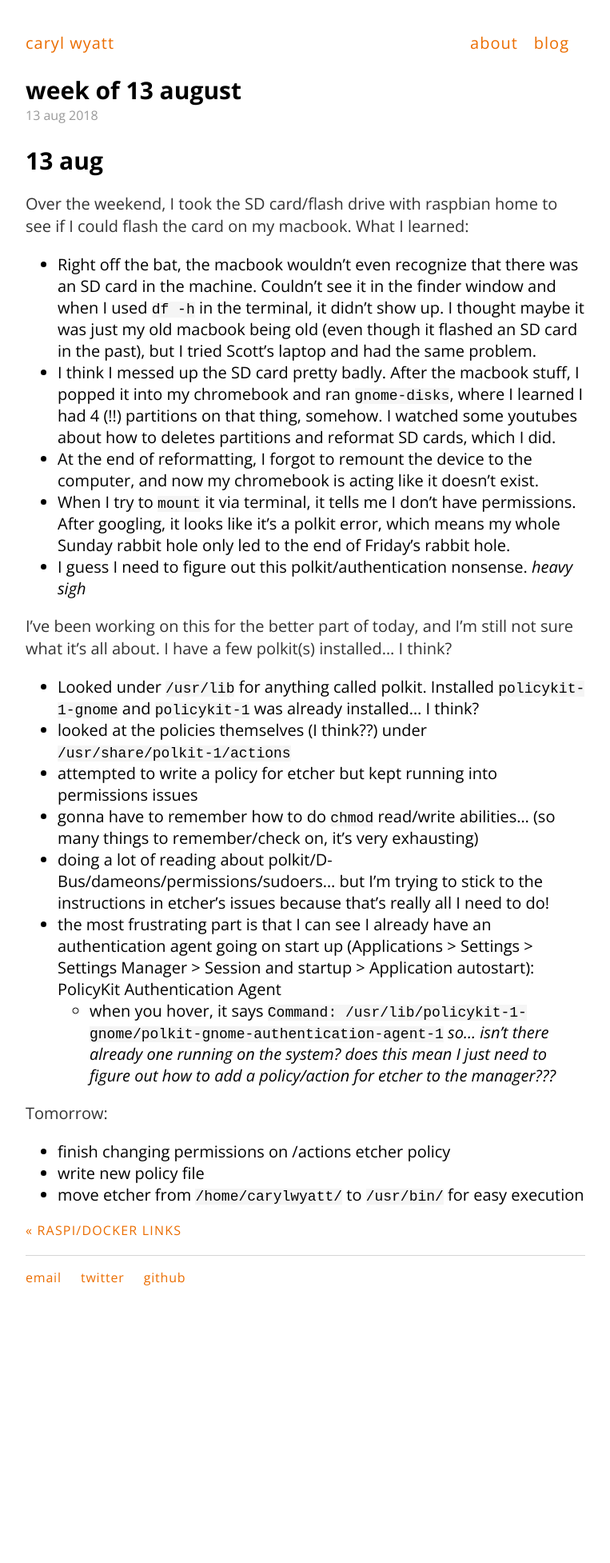
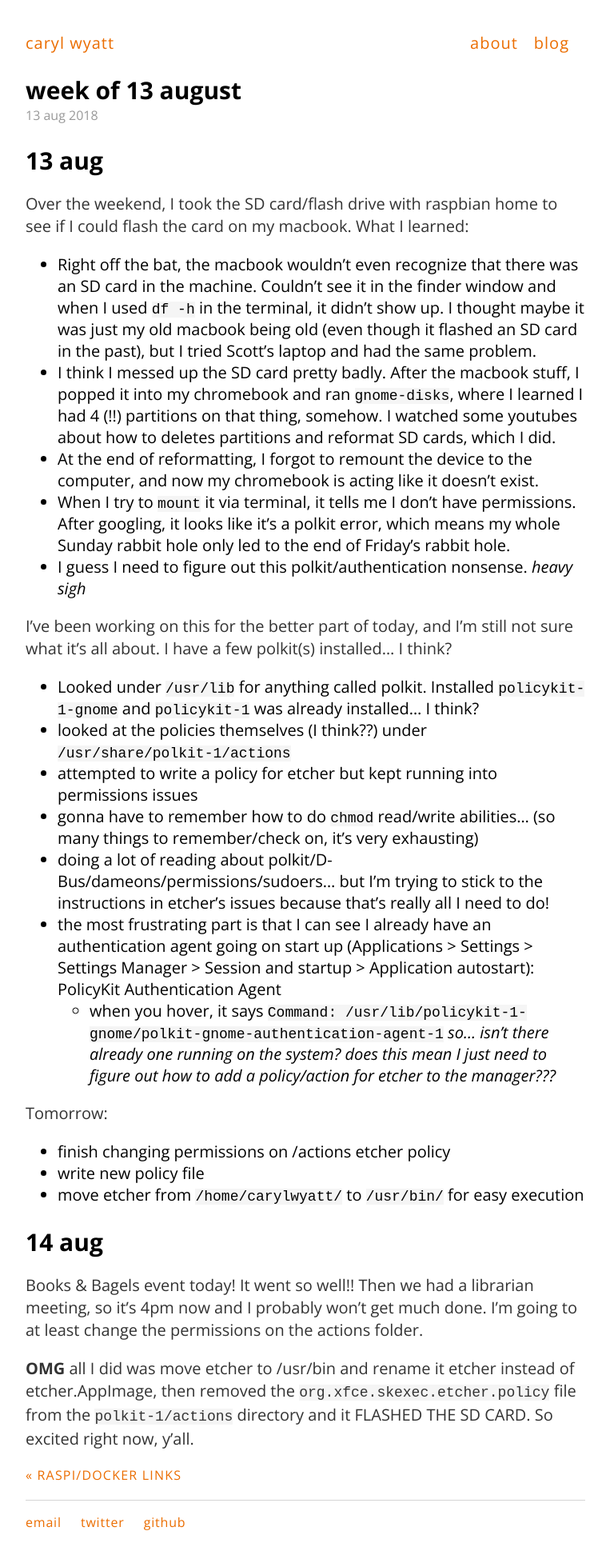
Before and after one commit to carylwyatt/carylwyatt.github.io, a Jekyll site: the page built from _posts/2018-08-13-week-of-13-august.md, in a window 1280 px wide. Shown: the whole page at 80% size, without its empty margins (258-1021 px from the left). Built offline with Jekyll 4.4.1, drawn with Linux system fonts in a browser that asks for light colours; before the commit the page ends 1648 px from its top, so only the background shows below that.

Commit message:
notes on flashing SD card

```diff
--- a/_posts/2018-08-13-week-of-13-august.md
+++ b/_posts/2018-08-13-week-of-13-august.md
@@ -26,3 +26,9 @@ Tomorrow:
 - finish changing permissions on /actions etcher policy
 - write new policy file
 - move etcher from `/home/carylwyatt/` to `/usr/bin/` for easy execution
+
+## 14 aug
+
+Books & Bagels event today! It went so well!! Then we had a librarian meeting, so it's 4pm now and I probably won't get much done. I'm going to at least change the permissions on the actions folder.
+
+**OMG** all I did was move etcher to /usr/bin and rename it etcher instead of etcher.AppImage, then removed the `org.xfce.skexec.etcher.policy` file from the `polkit-1/actions` directory and it FLASHED THE SD CARD. So excited right now, y'all.
```
